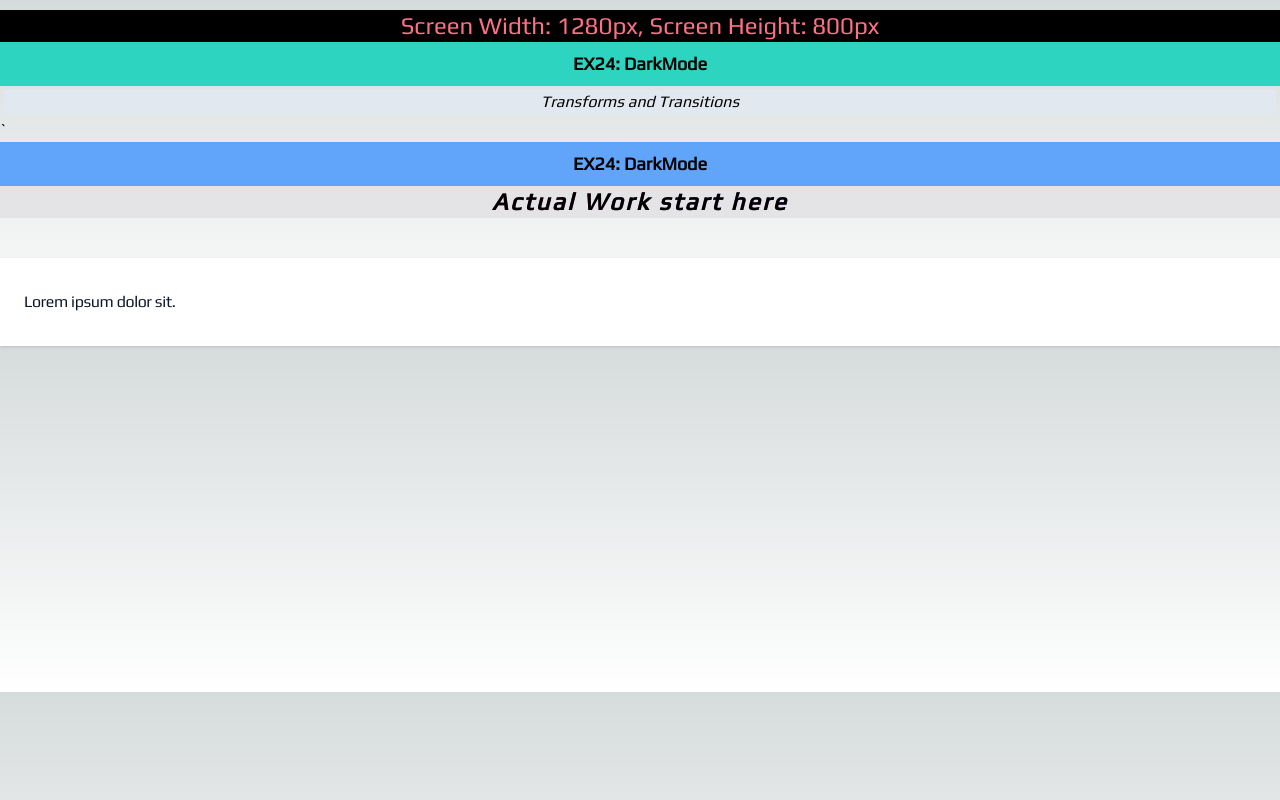
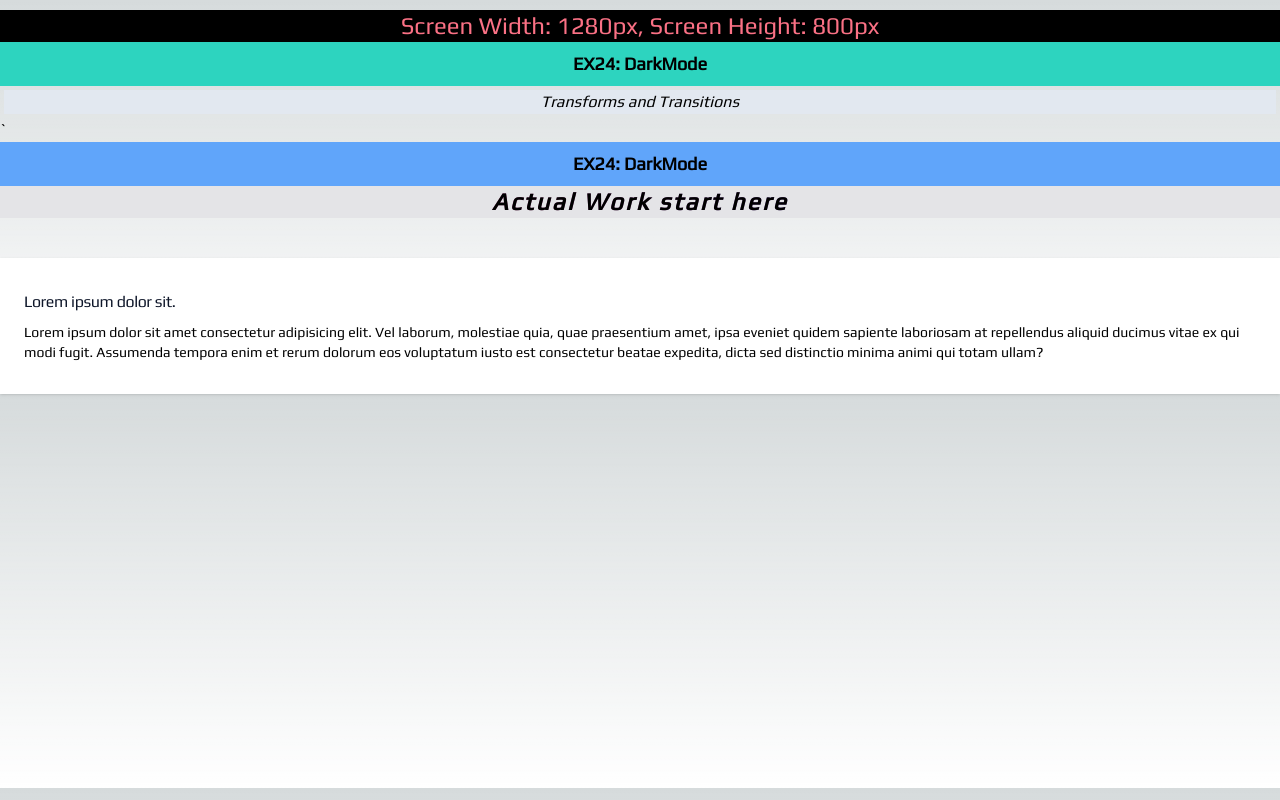
Before and after one commit to sniffowomo/sn-gl-utfs-1, a Next.js app in the folder w1/: page /v23 in a window 1280 px wide. Built offline with nearby package versions, Linux system fonts and the light colour scheme.

Commit message:
4️⃣❌4️⃣

```diff
--- a/w1/src/app/(lessons)/v23/page.tsx
+++ b/w1/src/app/(lessons)/v23/page.tsx
@@ -32,6 +32,14 @@ export default function Tws() {
         <h3 className="text-slate-900 dark:text-white font-medium tracking-tight">
           Lorem ipsum dolor sit.
         </h3>
+        <p className="text-late-500 dark:text-slate-400 mt-2 text-sm">
+          Lorem ipsum dolor sit amet consectetur adipisicing elit. Vel laborum,
+          molestiae quia, quae praesentium amet, ipsa eveniet quidem sapiente
+          laboriosam at repellendus aliquid ducimus vitae ex qui modi fugit.
+          Assumenda tempora enim et rerum dolorum eos voluptatum iusto est
+          consectetur beatae expedita, dicta sed distinctio minima animi qui
+          totam ullam?
+        </p>
       </div>
     </main>
   );
```
